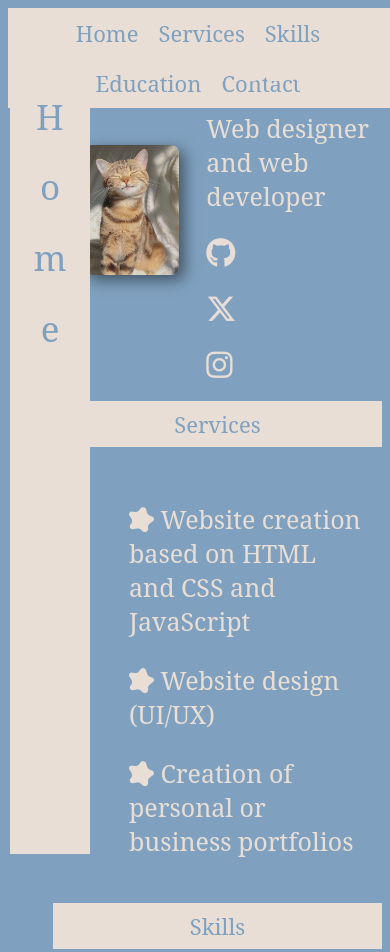
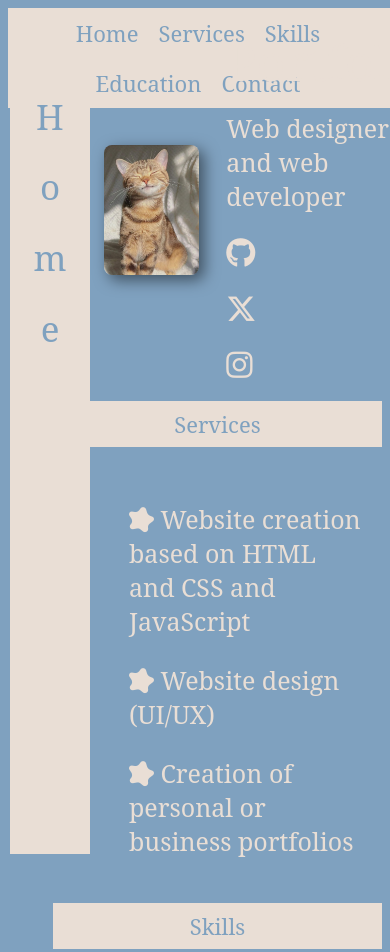
Before and after one commit to Alinafiot/Portfolio, a plain HTML site: page index.html in a window 390 px wide. Shown: the top 952 px of the page. Drawn offline with Linux system fonts and the light colour scheme.

Commit message:
Update style.css

```diff
--- a/style.css
+++ b/style.css
@@ -33,6 +33,11 @@ body {
         font-size: 18px; /* Зменшуємо шрифт */
         padding-left: 10px; /* Ще менший відступ зліва */
         justify-content: center; /* Центруємо елементи */
+    }
+}
+@media (max-width: 480px) { /* Для екранів до 480px */
+    .content-wrapper img {
+        margin-left: 20px; /* Додаємо відступ зліва */
     }
 }
 
```
